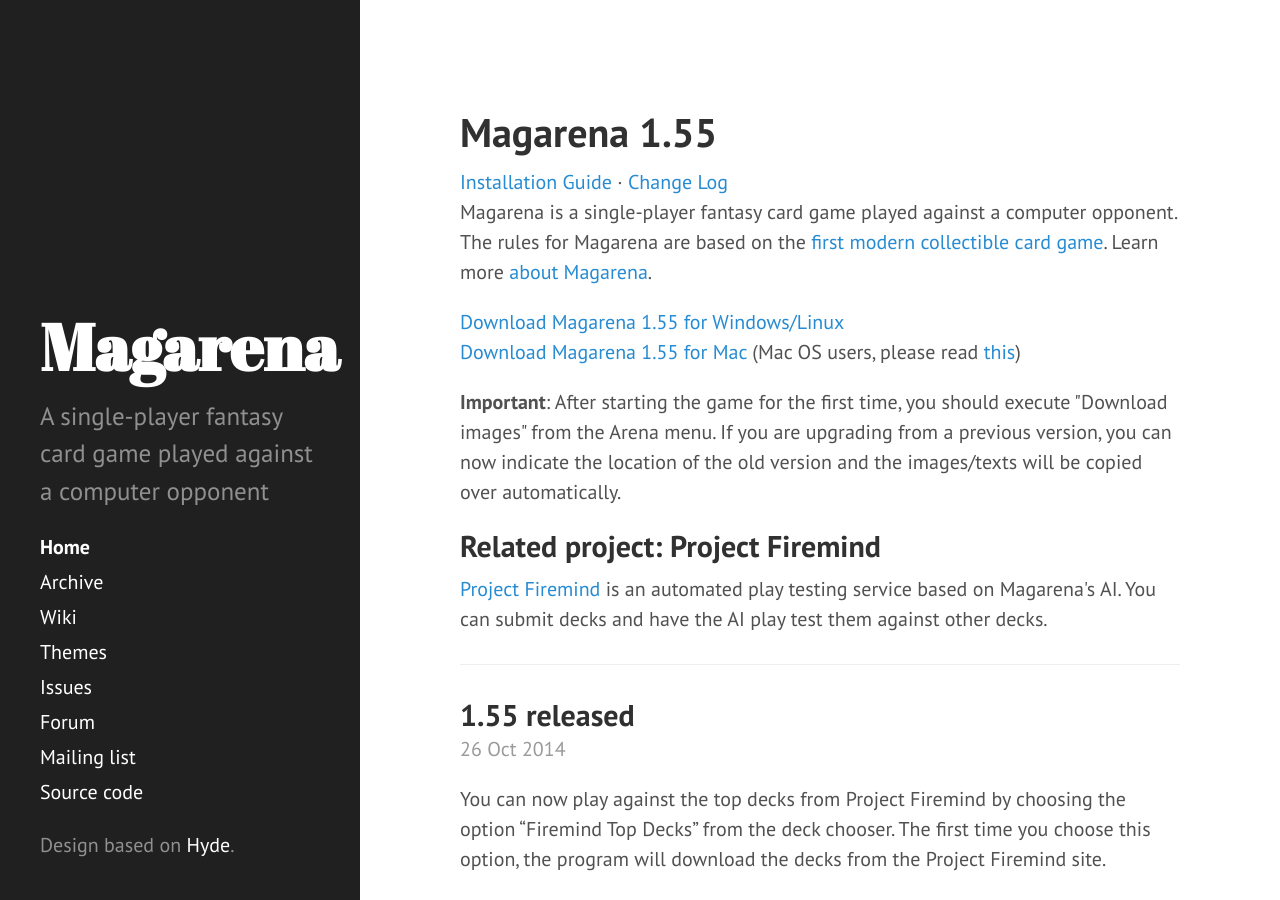
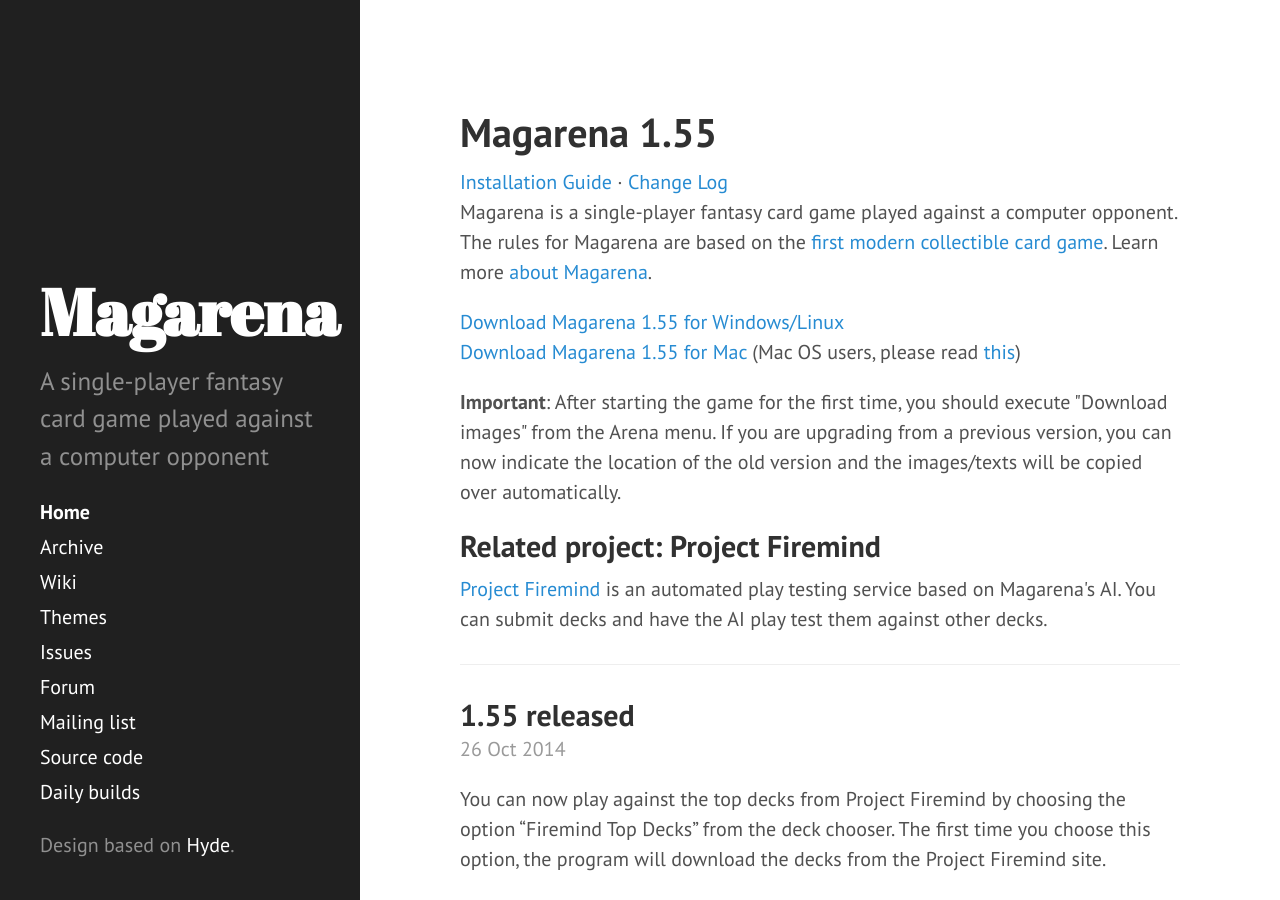
Before and after one commit to magarena/magarena.github.io, a Jekyll site: the page built from index.html, in a window 1280 px wide and 900 px high. Built offline with Jekyll 4.4.1, drawn with Linux system fonts in a browser that asks for light colours; Markdown is read by kramdown in place of the engine named in the settings; the list of posts is cut into pages by our own code.

Commit message:
Update sidebar.html
fix for issue #3: Add a link to the build server.

```diff
--- a/_includes/sidebar.html
+++ b/_includes/sidebar.html
@@ -32,6 +32,7 @@
       <a class="sidebar-nav-item" href="http://www.slightlymagic.net/forum/viewforum.php?f=82">Forum</a>
       <a class="sidebar-nav-item" href="https://groups.google.com/forum/#!forum/magarena">Mailing list</a>
       <a class="sidebar-nav-item" href="{{ site.github.repo }}">Source code</a>
+      <a class="sidebar-nav-item" href="https://buildhive.cloudbees.com/job/magarena/job/magarena/">Daily builds</a>
 
     </nav>
     <p>Design based on <a href="http://hyde.getpoole.com/">Hyde</a>.</p>
```
